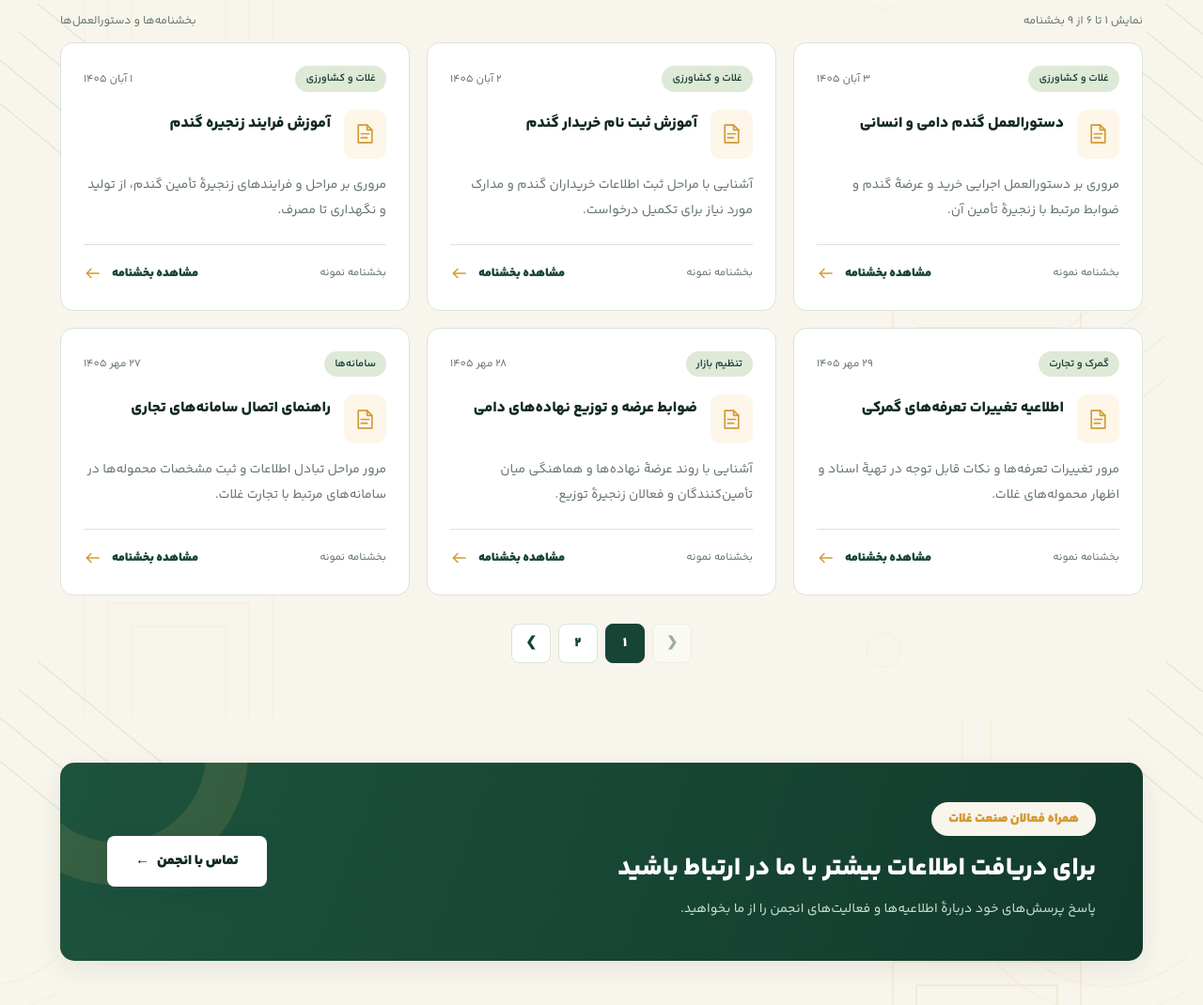
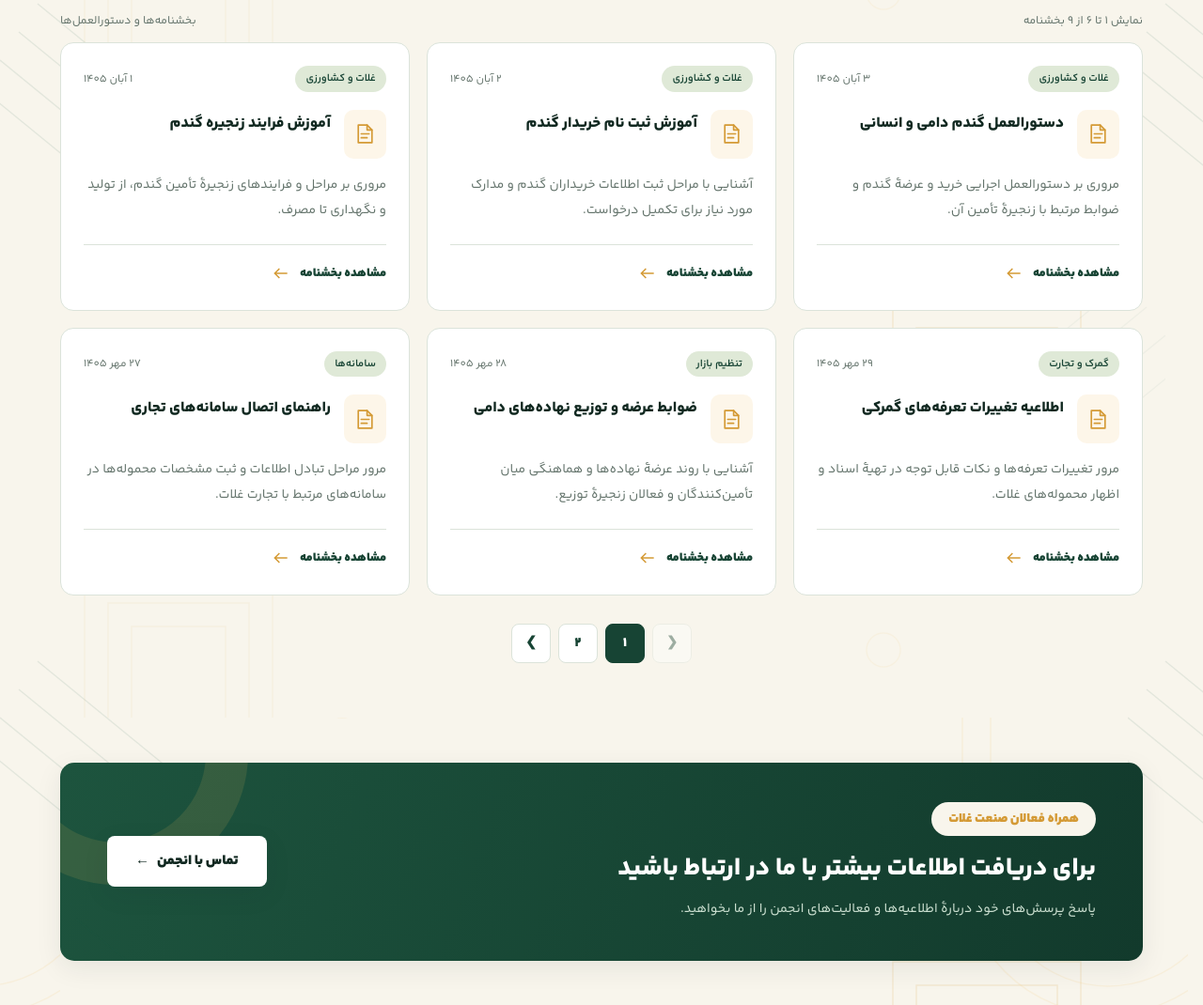
Before and after one commit to manibagherinezhad-ops/Iran-Grains-Project, a PHP site: page /circulars.html in a window 1280 px wide. Shown: the part 1106-2176 px from the top of the page at 94% size. Run offline with PHP 8.4, Linux system fonts and the light colour scheme.

Commit message:
Animate circular CTAs on hover and align archive actions right

```diff
--- a/Site/assets/css/circulars.css
+++ b/Site/assets/css/circulars.css
@@ -65,8 +65,7 @@
 .circulars-doc-icon svg { width: 25px; height: 29px; }
 .circulars-card h3 { font-size: 1rem; font-weight: 700; line-height: 1.85; }
 .circulars-card p { color: var(--muted); font-size: .86rem; line-height: 1.95; margin: 15px 0 22px; }
-.circulars-card-bottom { display: flex; align-items: center; justify-content: space-between; gap: 10px; margin-top: auto; padding-top: 15px; border-top: 1px solid var(--border); }
-.circulars-card-bottom > span { font-size: .71rem; color: var(--muted); }
+.circulars-card-bottom { display: flex; align-items: center; justify-content: flex-start; gap: 10px; margin-top: auto; padding-top: 15px; border-top: 1px solid var(--border); }
 .circulars-card button { display: inline-flex; align-items: center; gap: 10px; color: var(--forest); font-weight: 700; font-size: .82rem; padding: 5px 0; }
 .circulars-card button svg { color: var(--gold-dark); width: 20px; }
 .circulars-grid.is-list { grid-template-columns: 1fr; }
@@ -146,3 +145,16 @@
  .circulars-select-menu { animation: none; }
  .circulars-select-trigger:hover, .circulars-select-option:hover { transform: none; }
 }
+
+/* RTL circular CTAs: text and arrow move together, with an extra arrow glide. */
+:is(.circulars-feature-link, .circulars-card-bottom button) { position: relative; transition: color .25s ease, transform .3s cubic-bezier(.2,.7,.3,1); }
+:is(.circulars-feature-link, .circulars-card-bottom button) svg { transition: transform .3s cubic-bezier(.2,.7,.3,1); }
+:is(.circulars-feature-link, .circulars-card-bottom button)::after { content: ''; position: absolute; inset: auto 0 0 0; height: 1px; background: currentColor; transform: scaleX(0); transform-origin: right; transition: transform .3s cubic-bezier(.2,.7,.3,1); pointer-events: none; }
+:is(.circulars-feature-link, .circulars-card-bottom button):is(:hover, :focus-visible) { transform: translateX(-3px); }
+:is(.circulars-feature-link, .circulars-card-bottom button):is(:hover, :focus-visible) svg { transform: translateX(-5px); }
+:is(.circulars-feature-link, .circulars-card-bottom button):is(:hover, :focus-visible)::after { transform: scaleX(1); }
+.circulars-card-bottom button:is(:hover, :focus-visible) { color: var(--gold-dark); }
+@media (prefers-reduced-motion: reduce) {
+ :is(.circulars-feature-link, .circulars-card-bottom button), :is(.circulars-feature-link, .circulars-card-bottom button) svg, :is(.circulars-feature-link, .circulars-card-bottom button)::after { transition: none; }
+ :is(.circulars-feature-link, .circulars-card-bottom button):is(:hover, :focus-visible), :is(.circulars-feature-link, .circulars-card-bottom button):is(:hover, :focus-visible) svg { transform: none; }
+}
--- a/Site/assets/js/circulars.js
+++ b/Site/assets/js/circulars.js
@@ -103,7 +103,7 @@
             .sort((a, b) => sort.value === 'oldest' ? a.date.localeCompare(b.date) : b.date.localeCompare(a.date));
         const pages = Math.ceil(results.length / pageSize);
         currentPage = Math.min(currentPage, pages || 1);
-        grid.innerHTML = results.slice((currentPage - 1) * pageSize, currentPage * pageSize).map((item) => `<article class="circulars-card"><div class="circulars-card-top"><span class="circulars-tag">${categories[item.category]}</span><time datetime="${item.date}">${date(item.date)}</time></div><div class="circulars-card-title"><span class="circulars-doc-icon">${docIcon}</span><h3>${item.title}</h3></div><p>${item.description}</p><div class="circulars-card-bottom"><span>بخشنامه نمونه</span><button type="button" data-open="${item.id}" aria-label="مشاهده ${item.title}">مشاهده بخشنامه ${arrow}</button></div></article>`).join('');
+        grid.innerHTML = results.slice((currentPage - 1) * pageSize, currentPage * pageSize).map((item) => `<article class="circulars-card"><div class="circulars-card-top"><span class="circulars-tag">${categories[item.category]}</span><time datetime="${item.date}">${date(item.date)}</time></div><div class="circulars-card-title"><span class="circulars-doc-icon">${docIcon}</span><h3>${item.title}</h3></div><p>${item.description}</p><div class="circulars-card-bottom"><button type="button" data-open="${item.id}" aria-label="مشاهده ${item.title}">مشاهده بخشنامه ${arrow}</button></div></article>`).join('');
         $('#circularCount').textContent = results.length ? `نمایش ${fa((currentPage - 1) * pageSize + 1)} تا ${fa(Math.min(currentPage * pageSize, results.length))} از ${fa(results.length)} بخشنامه` : '۰ بخشنامه';
         $('#circularEmpty').hidden = results.length > 0;
         $('#circularFeature').hidden = !!query || category.value !== 'all' || currentPage !== 1 || sort.value !== 'newest';
```
